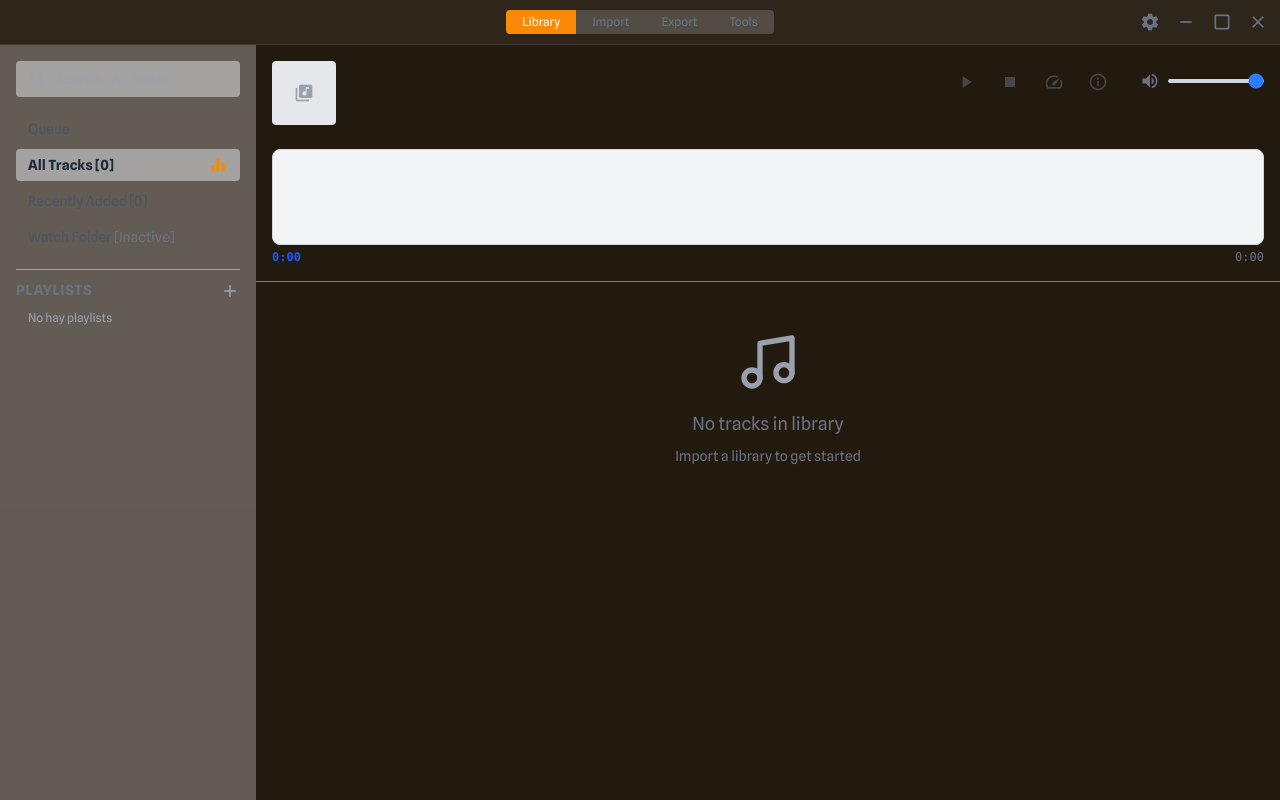
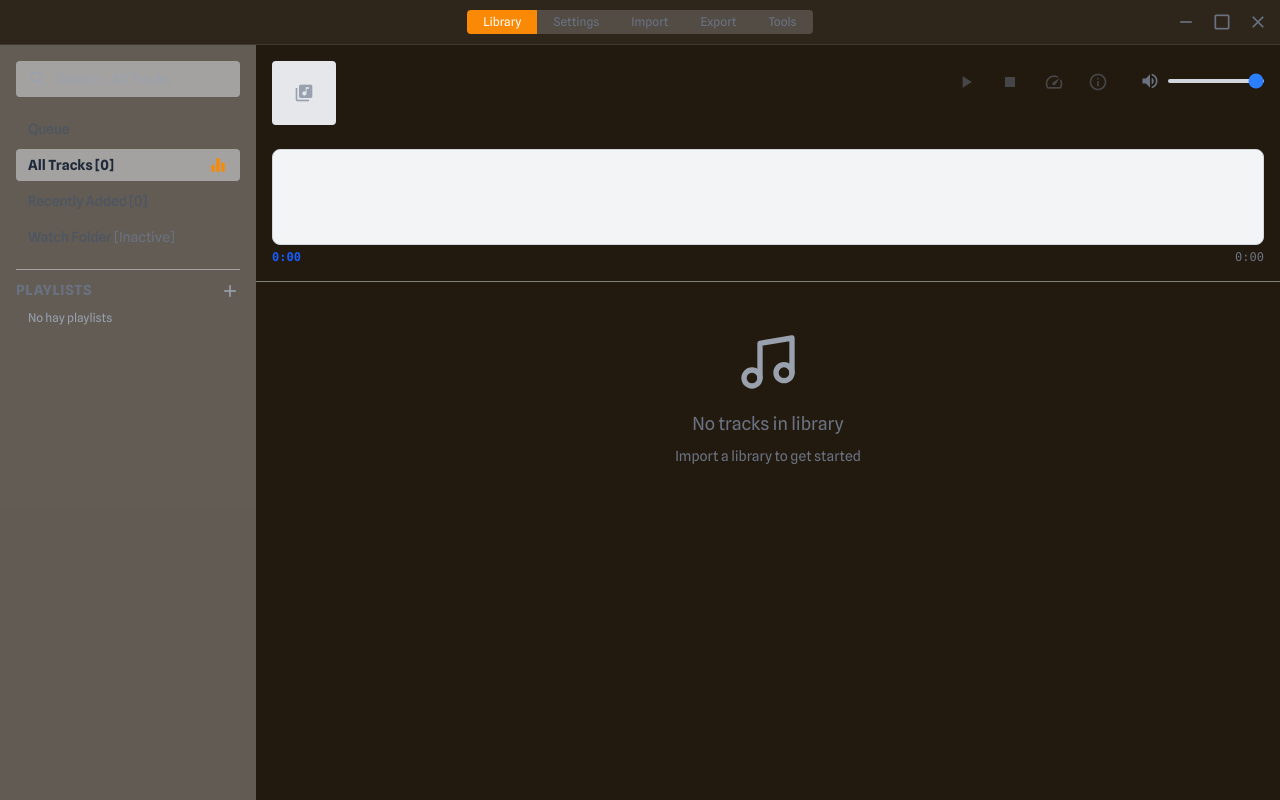
Before and after one commit to jvegaf/Symphony, a React (Vite) app: page / in a window 1280 px wide. Built offline with nearby package versions, Linux system fonts and the light colour scheme.

Commit message:
feat(ui): move Settings button to tab bar
Settings is now a tab button between Library and Import instead of
an icon in the window controls area. New order: Library | Settings | Import | Export | Tools

```diff
--- a/src/components/layout/Header.tsx
+++ b/src/components/layout/Header.tsx
@@ -41,9 +41,10 @@ export const Header = ({
   const handleClose = () => {
     getCurrentWindow().close();
   };
-  const tabs: { id: Tab; label: string }[] = [
+  const tabs: { id: Tab; label: string; action?: () => void }[] = [
     { id: "library", label: "Library" },
-    { id: "import", label: "Import" },
+    { id: "settings" as Tab, label: "Settings", action: onSettingsClick },
+    { id: "import", label: "Import", action: onImport },
     { id: "export", label: "Export" },
     { id: "tools", label: "Tools" },
   ];
@@ -88,8 +89,8 @@ export const Header = ({
               type="button"
               data-testid={`tab-${tab.id}`}
               onClick={() => {
-                if (tab.id === "import") {
-                  onImport();
+                if (tab.action) {
+                  tab.action();
                 } else {
                   onTabChange(tab.id);
                 }
@@ -127,16 +128,6 @@ export const Header = ({
         )}
         <button
           type="button"
-          onClick={onSettingsClick}
-          className="material-icons text-base cursor-pointer hover:text-gray-300 hover:bg-gray-700/50 rounded p-1 transition-colors"
-          data-testid="window-settings"
-          aria-label="Abrir configuración"
-          title="Configuración"
-        >
-          settings
-        </button>
-        <button
-          type="button"
           onClick={handleMinimize}
           className="material-icons text-base cursor-pointer hover:text-gray-300 hover:bg-gray-700/50 rounded p-1 transition-colors"
           data-testid="window-minimize"
```
Also changed, not shown: 1 other file (tests, documents, lock files or other folders).
